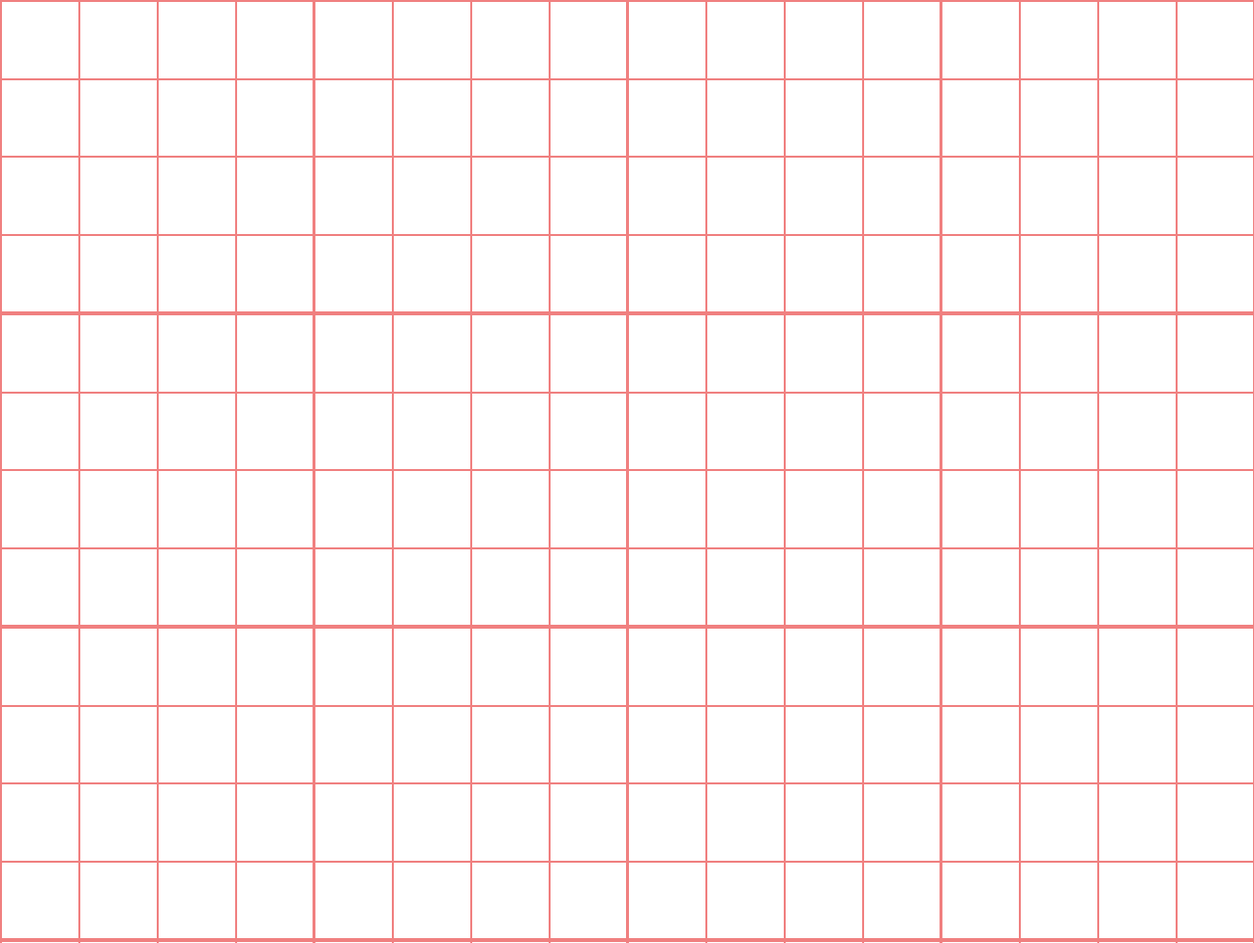
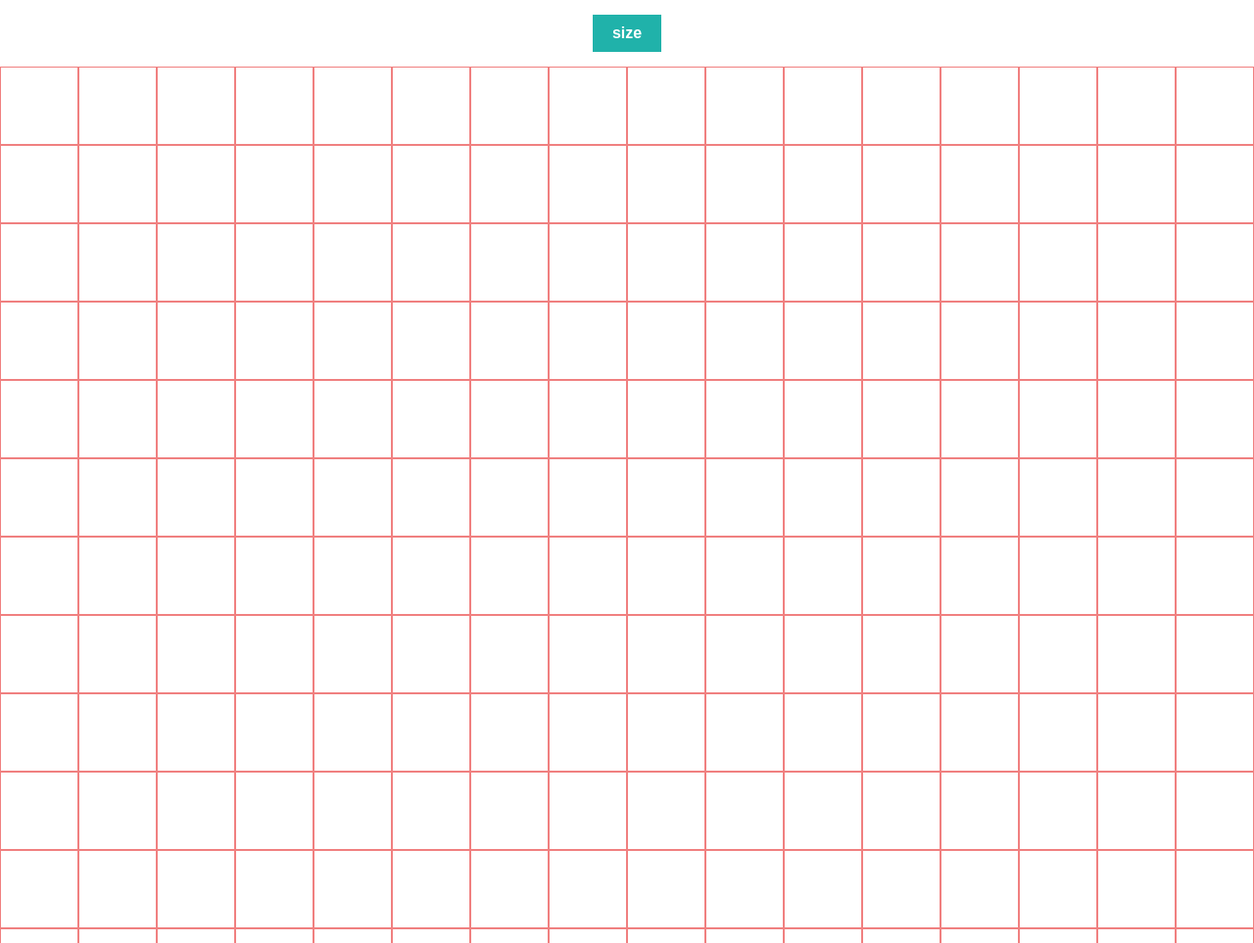
Before and after one commit to aymanema18/etch-a-sketch, a plain HTML site: page index.html in a window 1280 px wide. Shown: the top 963 px of the page at 98% size. Drawn offline with Linux system fonts and the light colour scheme.

Commit message:
Add button and rewrite js so user can write size

```diff
--- a/index.html
+++ b/index.html
@@ -7,6 +7,9 @@
     <link rel="stylesheet" href="style.css">
 </head>
 <body>
+    <div class="btn-container">
+        <button class="btn">size</button>
+    </div>
     <div class="container">
 
     </div>
--- a/script.js
+++ b/script.js
@@ -1,32 +1,54 @@
 document.addEventListener('DOMContentLoaded', () => {
     let div;
+    let divs;
     let container = document.querySelector(".container")
     let secondContainer;
-    let thirdContainer;
-    let divv2;
-    for (let i = 0; i < 4; i++) {
+    let btn = document.querySelector(".btn");
+    let pxNum;
+
+    for (let i = 0; i < 16; i++) {
         secondContainer = document.createElement("div");
         secondContainer.setAttribute("class", "second-container");
         container.appendChild(secondContainer);
-        for (let j = 0; j < 4; j++) {
+        for (let j = 0; j < 16; j++) {
             div = document.createElement("div");
             div.setAttribute("class", "firstgen");
             secondContainer.appendChild(div);
-            for (let c = 0; c < 4; c++) {
-                thirdContainer = document.createElement("div");
-                thirdContainer.setAttribute("class", "third-container");
-                div.appendChild(thirdContainer);
-                for (let k = 0; k < 4; k++) {
-                    divv2 = document.createElement("div");
-                    divv2.setAttribute("class", "secondgen");
-                    thirdContainer.appendChild(divv2);
-                }
+
+        }
+    }
+    btn.addEventListener('click', () => {
+        pxNum = +prompt("size:");
+        if (pxNum > 100) {
+            alert("100 is the limit.");
+            pxNum = 16;
+        } else if (pxNum < 0) {
+            alert("Please enter a valid number.");
+            pxNum = 16;
+        }
+        container.innerHTML = '';
+        for (let i = 0; i < pxNum; i++) {
+            secondContainer = document.createElement("div");
+            secondContainer.setAttribute("class", "second-container");
+            container.appendChild(secondContainer);
+
+            for (let j = 0; j < pxNum; j++) {
+                div = document.createElement("div");
+                div.setAttribute("class", "firstgen");
+                secondContainer.appendChild(div);
+
             }
         }
-    }
-    let secondGenDivs = document.querySelectorAll(".secondgen").forEach(div => {
+        divs = document.querySelectorAll(".firstgen").forEach(div => {
+            div.addEventListener('mouseover', () => {
+                div.style.backgroundColor = "gray";
+            })
+        });
+    })
+    divs = document.querySelectorAll(".firstgen").forEach(div => {
         div.addEventListener('mouseover', () => {
             div.style.backgroundColor = "gray";
         })
     });
+
 });
--- a/style.css
+++ b/style.css
@@ -8,13 +8,15 @@ body {
 
 .container {
     display: flex;
-    height: 100vh;
+    height: 100vw;
+    width: 100vw;
     flex-direction: column;
 
 }
 
 .second-container {
     display: flex;
+    flex: 1;
 }
 
 .third-container {
@@ -24,16 +26,21 @@ body {
 }
 
 .firstgen {
-    display: flex;
-    width: 25vw;
-    height: 25vw;
-}
-
-.firstgen, .secondgen{
+    flex: 1;
     border: 1px solid lightcoral;
 }
 
-.secondgen {
-    width: 6.25vw;
-    height: 6.25vw;
+.btn-container {
+    display: flex;
+    justify-content: center;
+    padding: 15px;
 }
+
+.btn {
+    color: white;
+    font-size: 16px;
+    font-weight: bold;
+    background-color: lightseagreen;
+    padding: 10px 20px;
+    border: none;
+}
```
